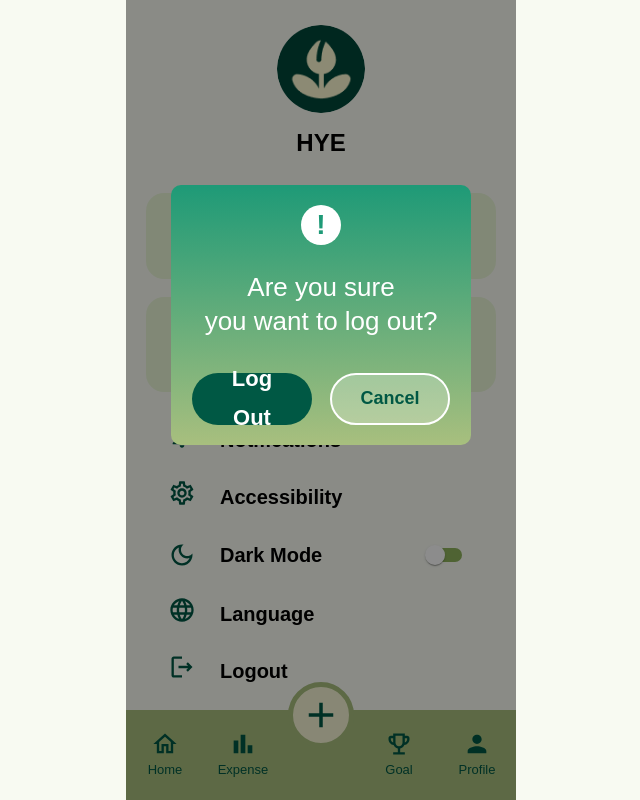
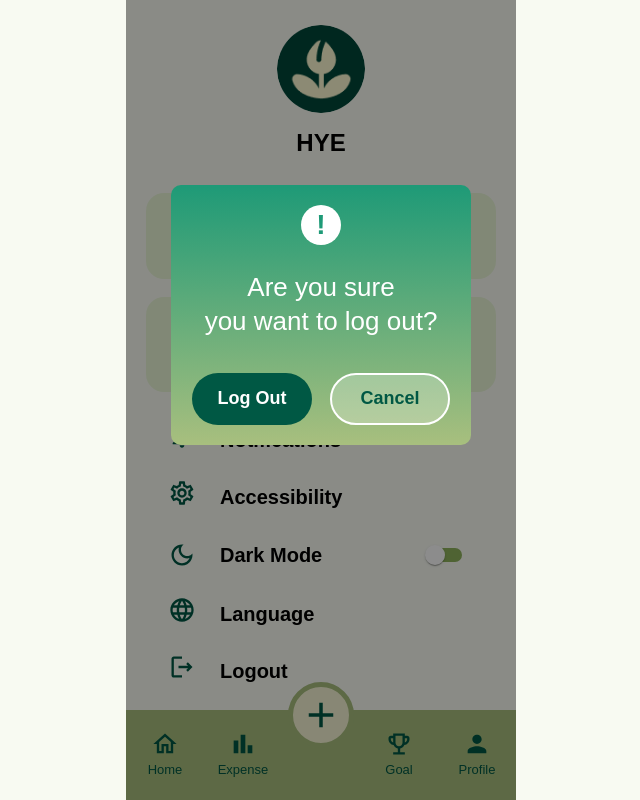
Before and after one commit to G4-Expense-Tracker/4G-Expense-Tracker, a React (Vite) app in the folder canopy-FRONTEND/: page /logout in a window 1280 px wide. Both pictures are taken after a click on the element "Logout". Shown: the part 170-970 px from the top of the page, without its empty margins (319-959 px from the left). Built offline with nearby package versions, Linux system fonts and the light colour scheme.

Commit message:
DEV-86 had a issue with logout button position and sizing for cancel option font size

```diff
--- a/canopy-FRONTEND/src/components/profile_pages/profileandlogout/LogoutPage.jsx
+++ b/canopy-FRONTEND/src/components/profile_pages/profileandlogout/LogoutPage.jsx
@@ -470,7 +470,7 @@ export default function ProfilePage() {
                   borderRadius: "40px",
                   bgcolor: "#005844",
                   color: "#FFFFFF",
-                  fontSize: 22,
+                  fontSize: 18,
                   fontWeight: 700,
                   fontFamily: "inherit",
                   textTransform: "none",
```
